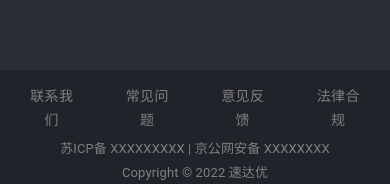
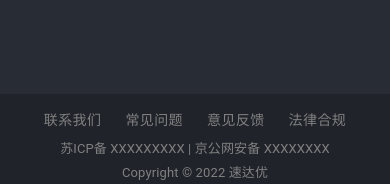
Before and after one commit to mrcaidev/sodayo-frontend, a Next.js app: page /auth in a window 390 px wide. Shown: the part 657-841 px from the top of the page. Built offline with nearby package versions, Linux system fonts and the light colour scheme; no server answers.

Commit message:
:iphone: Xs adaptation

```diff
--- a/components/Footer.tsx
+++ b/components/Footer.tsx
@@ -13,7 +13,7 @@ export function Footer() {
             pt: 1,
             display: "flex",
             justifyContent: "center",
-            columnGap: 3,
+            columnGap: 1,
           }}
         >
           <Button sx={{ color: "gray" }}>
--- a/pages/index.tsx
+++ b/pages/index.tsx
@@ -63,7 +63,7 @@ export default function IndexPage() {
             variant="h2"
             gutterBottom
             sx={{
-              fontSize: "3rem",
+              fontSize: { xs: "2rem", sm: "3rem" },
               fontWeight: 600,
               transition: "linear 0.2s",
             }}
```
